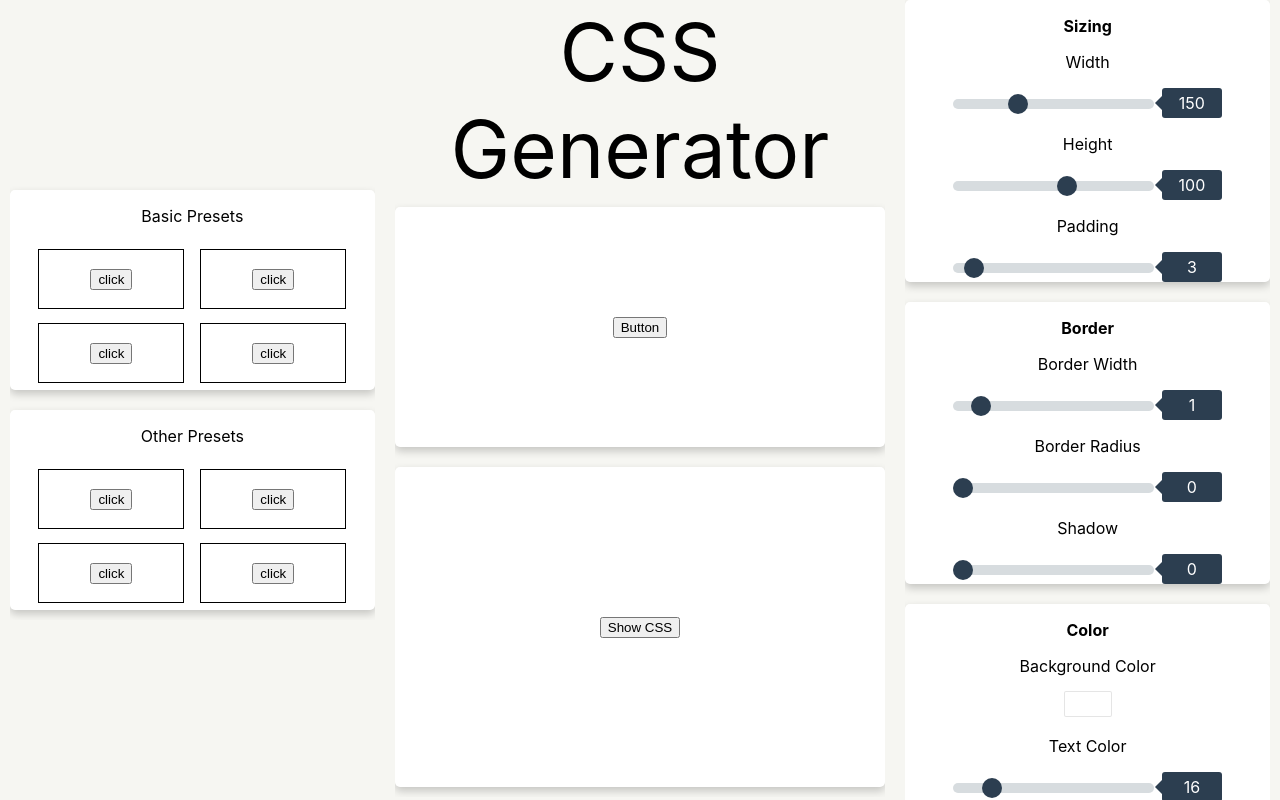
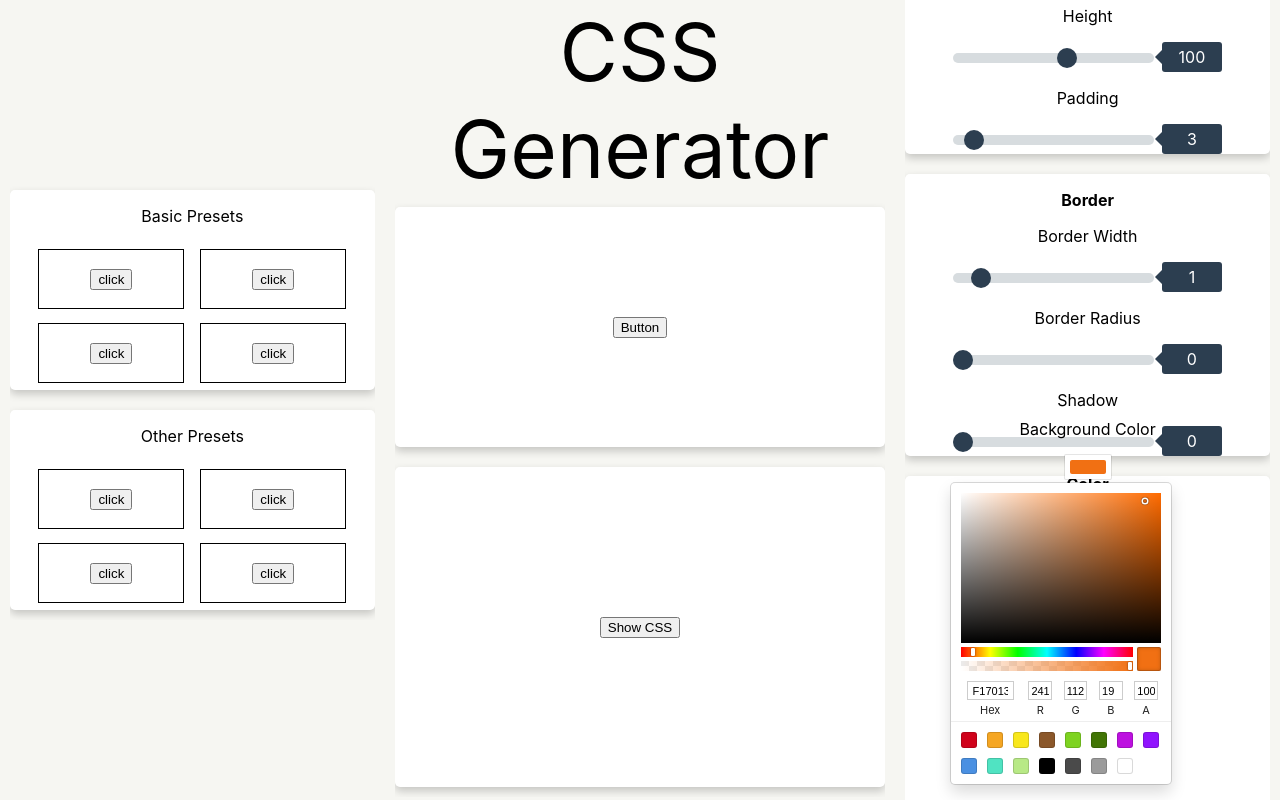
Before and after one commit to SincerelyBrittany/comprehensive-style-society, a React (Create React App) app: page / in a window 1280 px wide. Both pictures are taken after a click on the element 1087 px from the left and 530 px from the top of the page. Shown: the top 800 px of the page. Built offline with nearby package versions, Linux system fonts and the light colour scheme.

Commit message:
adds color to background, text, and border

```diff
--- a/src/App.js
+++ b/src/App.js
@@ -30,7 +30,12 @@ export default class App extends Component {
         b: '19',
         a: '1',
       },
-      borderColor: "",
+      borderColor: {
+        r: '241',
+        g: '112',
+        b: '19',
+        a: '1',
+      },
       opacity: 0,
       showCode: false
 
@@ -87,14 +92,18 @@ export default class App extends Component {
 
   handleBackgroundColorChange = (color) => {
     this.setState({ backgroundColor: color.rgb })
-    console.log(color.rgb, "this is color")
     document.getElementById('generatedButton').style.backgroundColor = "rgb(" + color.rgb.r + "," + color.rgb.g + "," + color.rgb.b + ")"
   };
 
   handleTextColorChange = (color) => {
     this.setState({ textColor: color.rgb })
-    console.log(color.rgb, "this is color")
     document.getElementById('generatedButton').style.color = "rgb(" + color.rgb.r + "," + color.rgb.g + "," + color.rgb.b + ")"
+  };
+
+  handleBorderColorChange = (color) => {
+    console.log("in the border", color)
+    this.setState({ borderColor: color.rgb })
+    document.getElementById('generatedButton').style.borderColor = "rgb(" + color.rgb.r + "," + color.rgb.g + "," + color.rgb.b + ")"
   };
 
   render() {
@@ -266,16 +275,18 @@ export default class App extends Component {
               <div className="attribute">
                 <p>Text Color</p>
                 <div className="range-slider">
-                {/* <CustomColorPicker color="textColor" textColor={this.state.textColor} handleTextColorChange={this.handleTextColorChange}/> */}
-                  <input className="range-slider__range" type="range" value={this.state.fontSize} onChange={(e) => this.fontSlider(e)} min="0" max="100"/>
-                  <span className="range-slider__value">{this.state.fontSize}</span>
+                <CustomColorPicker color="textColor" textColor={this.state.textColor} handleTextColorChange={this.handleTextColorChange}/>
+                  {/* <input className="range-slider__range" type="range" value={this.state.fontSize} onChange={(e) => this.fontSlider(e)} min="0" max="100"/>
+                  <span className="range-slider__value">{this.state.fontSize}</span> */}
                 </div>
               </div>
               <div className="attribute">
                 <p>Border Color</p>
                 <div className="range-slider">
-                  <input className="range-slider__range" type="range" value={this.state.fontSize} onChange={(e) => this.fontSlider(e)} min="0" max="100"/>
-                  <span className="range-slider__value">{this.state.fontSize}</span>
+                <CustomColorPicker color="borderColor" borderColor={this.state.borderColor} handleBorderColorChange={this.handleBorderColorChange}/>
+
+                  {/* <input className="range-slider__range" type="range" value={this.state.fontSize} onChange={(e) => this.fontSlider(e)} min="0" max="100"/>
+                  <span className="range-slider__value">{this.state.fontSize}</span> */}
                 </div>
               </div>
               <div className="attribute">
--- a/src/components/ColorPicker.js
+++ b/src/components/ColorPicker.js
@@ -5,6 +5,12 @@ import { SketchPicker } from 'react-color'
 class ColorPicker extends React.Component {
   state = {
     displayColorPicker: false,
+    color: {
+      r: '241',
+      g: '112',
+      b: '19',
+      a: '1',
+    }
   };
 
   handleClick = () => {
@@ -15,6 +21,22 @@ import { SketchPicker } from 'react-color'
     this.setState({ displayColorPicker: false })
   };
 
+  // setBackgrondColor = () => {
+  //   this.setState({ color: this.props.backgroundColor })
+  // }
+
+  handleItems = () => {
+    console.log(this.props.color, "this is props color")
+    if(this.props.color === "backgroundColor"){
+      // this.setBackgrondColor()
+      return <SketchPicker color={ this.props.backgroundColor } onChange={ this.props.handleBackgroundColorChange } />
+    } else if (this.props.color === "textColor"){
+      // this.setState({ color: this.props.textColor })
+      return <SketchPicker textColor={ this.props.textColor } onChange={ this.props.handleTextColorChange } />
+    } else if(this.props.color === "borderColor")
+    return <SketchPicker borderColor={ this.props.borderColor } onChange={ this.props.handleBorderColorChange } />
+  };
+
   render() {
 
     const styles = reactCSS({
@@ -23,7 +45,7 @@ import { SketchPicker } from 'react-color'
           width: '36px',
           height: '14px',
           borderRadius: '2px',
-            //background: `rgba(${ this.props.color.r }, ${ this.props.color.g }, ${ this.props.color.b }, ${ this.props.color.a })`,
+          background: `rgba(${ this.state.color.r }, ${ this.state.color.g }, ${ this.state.color.b }, ${ this.state.color.a })`,
         },
         swatch: {
           padding: '5px',
@@ -34,15 +56,15 @@ import { SketchPicker } from 'react-color'
           cursor: 'pointer',
         },
         popover: {
-            position: 'absolute',
-            zIndex: '2',
+          // position: 'absolute',
+          // zIndex: '2',
         },
         cover: {
-            position: 'fixed',
-            top: '0px',
-            right: '0px',
-            bottom: '0px',
-            left: '0px',
+          // position: 'fixed',
+          // top: '0px',
+          // right: '0px',
+          // bottom: '0px',
+          // left: '0px',
         },
       },
     });
@@ -54,7 +76,9 @@ import { SketchPicker } from 'react-color'
         </div>
         { this.state.displayColorPicker ? <div style={ styles.popover }>
           <div style={ styles.cover } onClick={ this.handleClose }/>
-            <SketchPicker backgroundColor={ this.props.backgroundColor } onChange={ this.props.handleBackgroundColorChange } />
+          {this.handleItems()}
+
+
         </div> : null }
 
       </div>
@@ -62,6 +86,7 @@ import { SketchPicker } from 'react-color'
   }
 }
 
+export default ColorPicker
 
 //     return (
 //       <div>
@@ -80,5 +105,3 @@ import { SketchPicker } from 'react-color'
 //     )
 //   }
 // }
-
-export default ColorPicker
```
Lines whose indentation alone changed are shown as unchanged.
